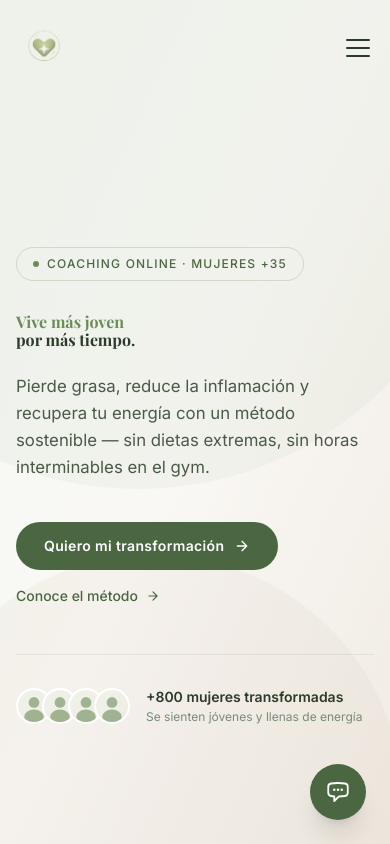
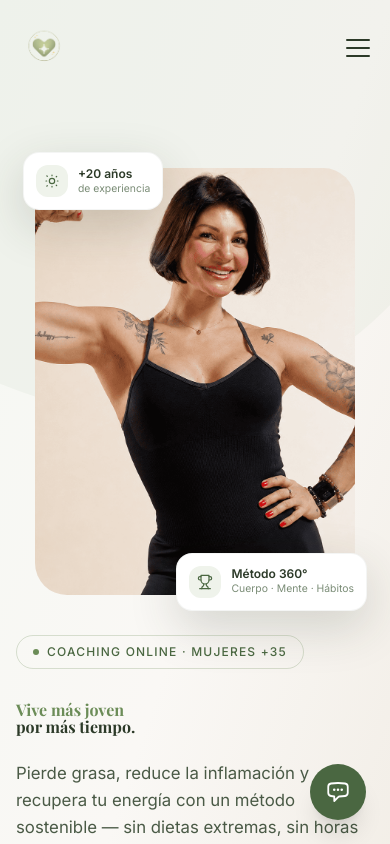
Before and after one commit to Cernada8/mvef, a Next.js app: page / in a window 390 px wide. Shown: the top 844 px of the page. Built offline with nearby package versions, Linux system fonts and the light colour scheme; a web font is replaced by a local one.

Commit message:
fix: eslint peer dep + npmrc

```diff
--- a/components/Hero.tsx
+++ b/components/Hero.tsx
@@ -13,7 +13,7 @@ export default function Hero() {
       <div className="pointer-events-none absolute -bottom-1/4 -left-1/4 w-[500px] h-[500px] rounded-full bg-beige/[0.10]" />
 
       <div className="max-w-6xl mx-auto px-4 sm:px-8 w-full py-16 lg:py-0">
-        <div className="grid lg:grid-cols-2 gap-12 lg:gap-20 items-center">
+        <div className="grid lg:grid-cols-2 gap-10 lg:gap-20 items-center">
 
           {/* Content */}
           <AnimatedSection>
@@ -69,40 +69,40 @@ export default function Hero() {
           </AnimatedSection>
 
           {/* Visual */}
-          <AnimatedSection delay={150} className="hidden lg:flex justify-center">
-            <div className="relative w-full max-w-[420px]">
+          <AnimatedSection delay={150} className="flex justify-center order-first lg:order-none">
+            <div className="relative w-full max-w-[320px] sm:max-w-[380px] lg:max-w-[420px]">
 
-              {/* Main photo — fondo beige natural de la foto, sin recorte agresivo */}
-              <div className="w-full aspect-[3/4] rounded-[2.5rem] overflow-hidden relative">
+              {/* Main photo */}
+              <div className="w-full aspect-[3/4] rounded-[2rem] lg:rounded-[2.5rem] overflow-hidden relative">
                 <Image
                   src="/foto-yerlina-principal.png"
                   alt="Yerlina — Coach Mi Vida en Forma"
                   fill
                   className="object-cover object-center hover:scale-[1.03] transition-transform duration-700 ease-out"
-                  sizes="420px"
+                  sizes="(max-width: 640px) 320px, (max-width: 1024px) 380px, 420px"
                   priority
                 />
               </div>
 
-              {/* Float card — bottom right */}
-              <div className="absolute -bottom-5 -right-5 bg-white rounded-2xl p-4 shadow-lg flex items-center gap-3 border border-ink-dark/[0.05] hover:shadow-xl hover:-translate-y-0.5 transition-all duration-300">
-                <div className="w-10 h-10 bg-green-pale rounded-xl flex items-center justify-center flex-shrink-0">
-                  <IconTrophy className="w-5 h-5 text-green-dark" />
+              {/* Float card — bottom right (visible desde sm) */}
+              <div className="absolute -bottom-4 -right-3 sm:-bottom-5 sm:-right-5 bg-white rounded-2xl p-3 sm:p-4 shadow-lg flex items-center gap-2.5 sm:gap-3 border border-ink-dark/[0.05] hover:shadow-xl hover:-translate-y-0.5 transition-all duration-300">
+                <div className="w-8 h-8 sm:w-10 sm:h-10 bg-green-pale rounded-xl flex items-center justify-center flex-shrink-0">
+                  <IconTrophy className="w-4 h-4 sm:w-5 sm:h-5 text-green-dark" />
                 </div>
                 <div>
-                  <p className="text-[0.8rem] font-semibold text-ink-dark leading-tight">Método 360°</p>
-                  <p className="text-[0.7rem] text-ink-light">Cuerpo · Mente · Hábitos</p>
+                  <p className="text-[0.75rem] sm:text-[0.8rem] font-semibold text-ink-dark leading-tight">Método 360°</p>
+                  <p className="text-[0.65rem] sm:text-[0.7rem] text-ink-light">Cuerpo · Mente · Hábitos</p>
                 </div>
               </div>
 
-              {/* Float card — top left */}
-              <div className="absolute -top-5 -left-5 bg-white rounded-2xl p-4 shadow-lg flex items-center gap-3 border border-ink-dark/[0.05] hover:shadow-xl hover:-translate-y-0.5 transition-all duration-300">
-                <div className="w-10 h-10 bg-green-pale rounded-xl flex items-center justify-center flex-shrink-0">
-                  <IconSparkle className="w-5 h-5 text-green-dark" />
+              {/* Float card — top left (visible desde sm) */}
+              <div className="absolute -top-4 -left-3 sm:-top-5 sm:-left-5 bg-white rounded-2xl p-3 sm:p-4 shadow-lg flex items-center gap-2.5 sm:gap-3 border border-ink-dark/[0.05] hover:shadow-xl hover:-translate-y-0.5 transition-all duration-300">
+                <div className="w-8 h-8 sm:w-10 sm:h-10 bg-green-pale rounded-xl flex items-center justify-center flex-shrink-0">
+                  <IconSparkle className="w-4 h-4 sm:w-5 sm:h-5 text-green-dark" />
                 </div>
                 <div>
-                  <p className="text-[0.8rem] font-semibold text-ink-dark leading-tight">+20 años</p>
-                  <p className="text-[0.7rem] text-ink-light">de experiencia</p>
+                  <p className="text-[0.75rem] sm:text-[0.8rem] font-semibold text-ink-dark leading-tight">+20 años</p>
+                  <p className="text-[0.65rem] sm:text-[0.7rem] text-ink-light">de experiencia</p>
                 </div>
               </div>
             </div>
```
